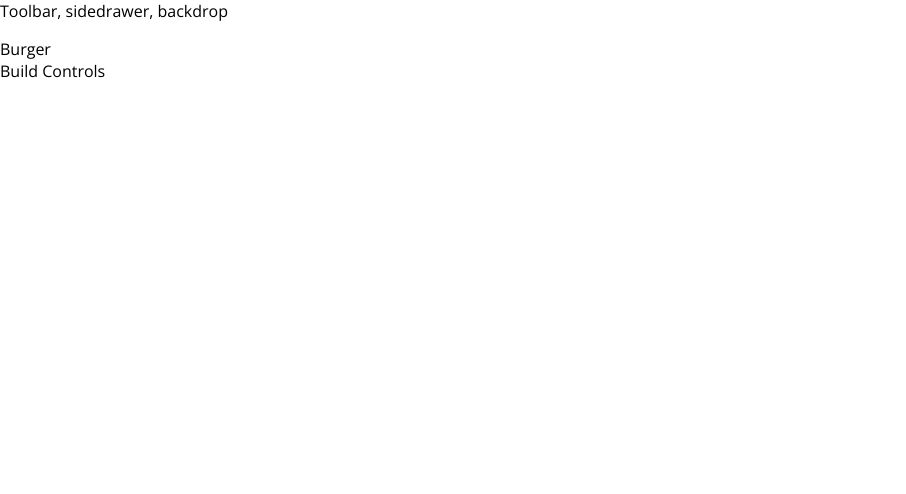
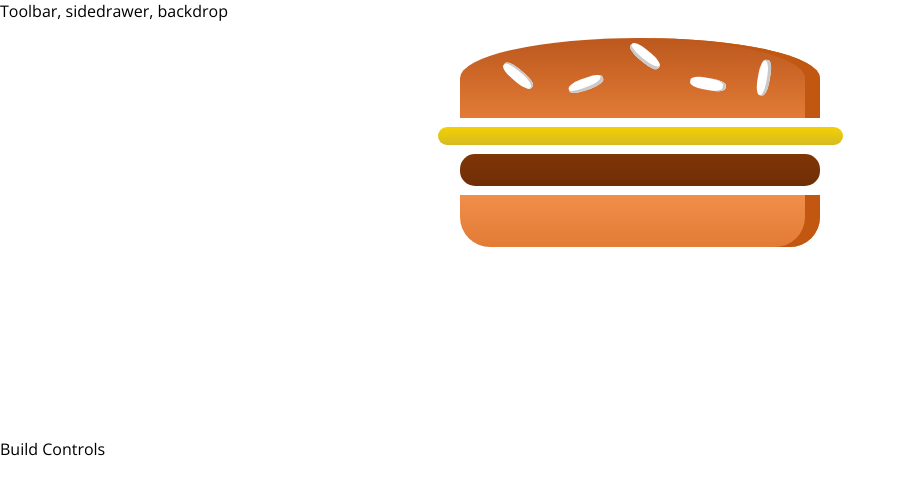
Before and after one commit to AnandSundar/React16-BurgerBuilder, a React app: page / in a window 1280 px wide. Shown: the top 494 px of the page, without its empty margins (0-906 px from the left). Built offline with nearby package versions, Linux system fonts and the light colour scheme.

Commit message:
Started building Burger compnent

```diff
--- /dev/null
+++ b/src/components/Burger/Burger.css
@@ -0,0 +1,32 @@
+.Burger {
+    width: 100%;
+    margin: auto;
+    height: 250px;
+    /*overflow: scroll;*/
+    text-align: center;
+    font-weight: bold;
+    font-size: 1.2rem;
+}
+
+@media (min-width: 1000px) and (min-height: 700px) {
+    .Burger {
+        width: 700px;
+        height: 600px;
+    }
+}
+
+@media (min-width: 500px) and (min-height: 401px) {
+    .Burger {
+        width: 450px;
+        height: 400px;
+    }
+}
+
+/*portrait device*/
+
+@media (min-width: 500px) and (max-height: 500px) {
+    .Burger {
+        width: 350px;
+        height: 300px;
+    }
+}
--- a/src/components/Burger/Burger.js
+++ b/src/components/Burger/Burger.js
@@ -0,0 +1,17 @@
+import React from 'react';
+
+import classes from './Burger.css';
+import BurgerIngredient from './BurgerIngredient/BurgerIngredient';
+
+const burger = (props) => {
+    return (
+        <div className={classes.Burger}>
+            <BurgerIngredient type="bread-top" />
+            <BurgerIngredient type="cheese" />
+            <BurgerIngredient type="meat" />
+            <BurgerIngredient type="bread-bottom" />
+        </div>
+    );
+};
+
+export default burger;
--- a/src/components/Burger/BurgerIngredient/BurgerIngredient.js
+++ b/src/components/Burger/BurgerIngredient/BurgerIngredient.js
@@ -37,7 +37,7 @@
 
 }
 BurgerIngredient.propTypes = {
-    type: PropTypes.string.isRequired
+    type: PropType.string.isRequired
 };
 
-export default burgerIngredient;
+export default BurgerIngredient;
--- a/src/containers/BurgerBuilder/BurgerBuilder.js
+++ b/src/containers/BurgerBuilder/BurgerBuilder.js
@@ -1,12 +1,13 @@
 import React, { Component } from "react";
 
 import Aux from '../../hoc/ReactAux';
+import Burger from '../../components/Burger/Burger';
 
 class BurgerBuilder extends Component {
     render () {
         return (
             <Aux>
-                <div>Burger</div>
+                <Burger />
                 <div>Build Controls</div>
             </Aux>
         );
```
Also changed, not shown: 1 other file (tests, documents, lock files or other folders).
